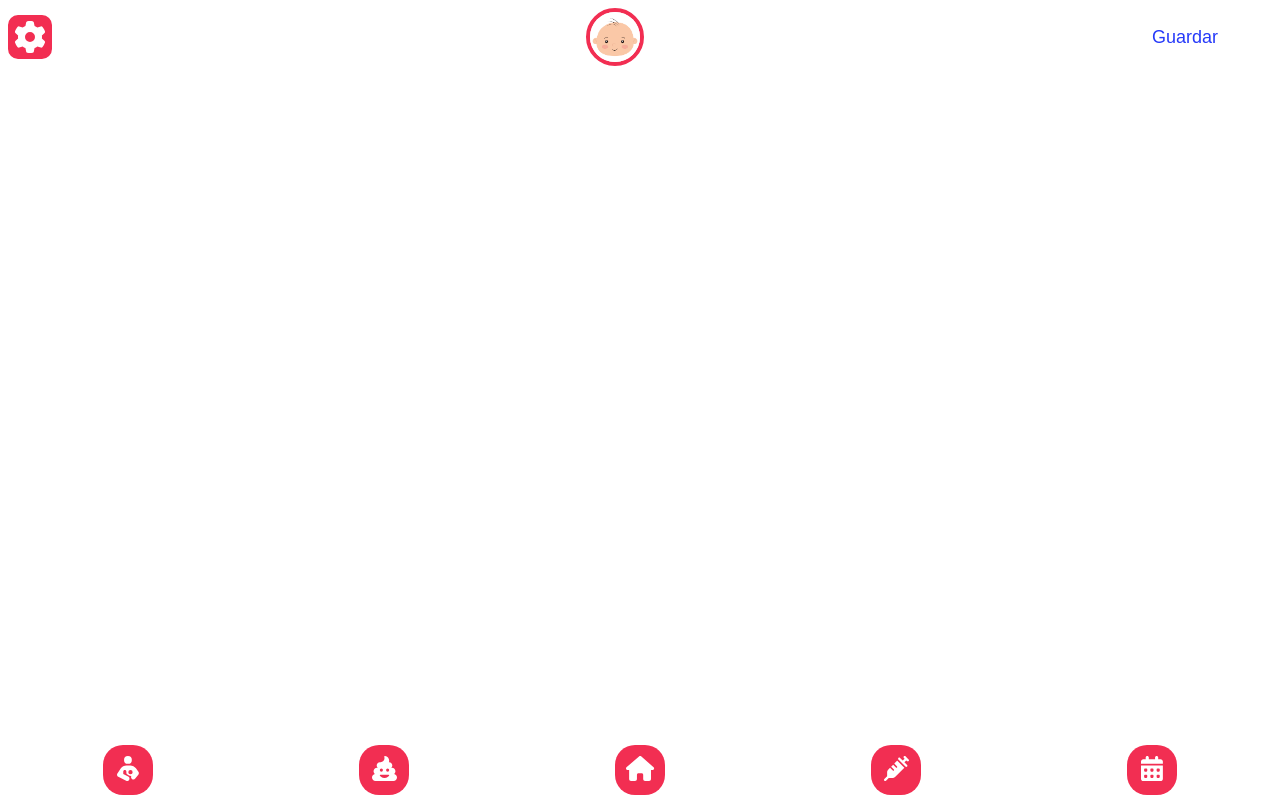
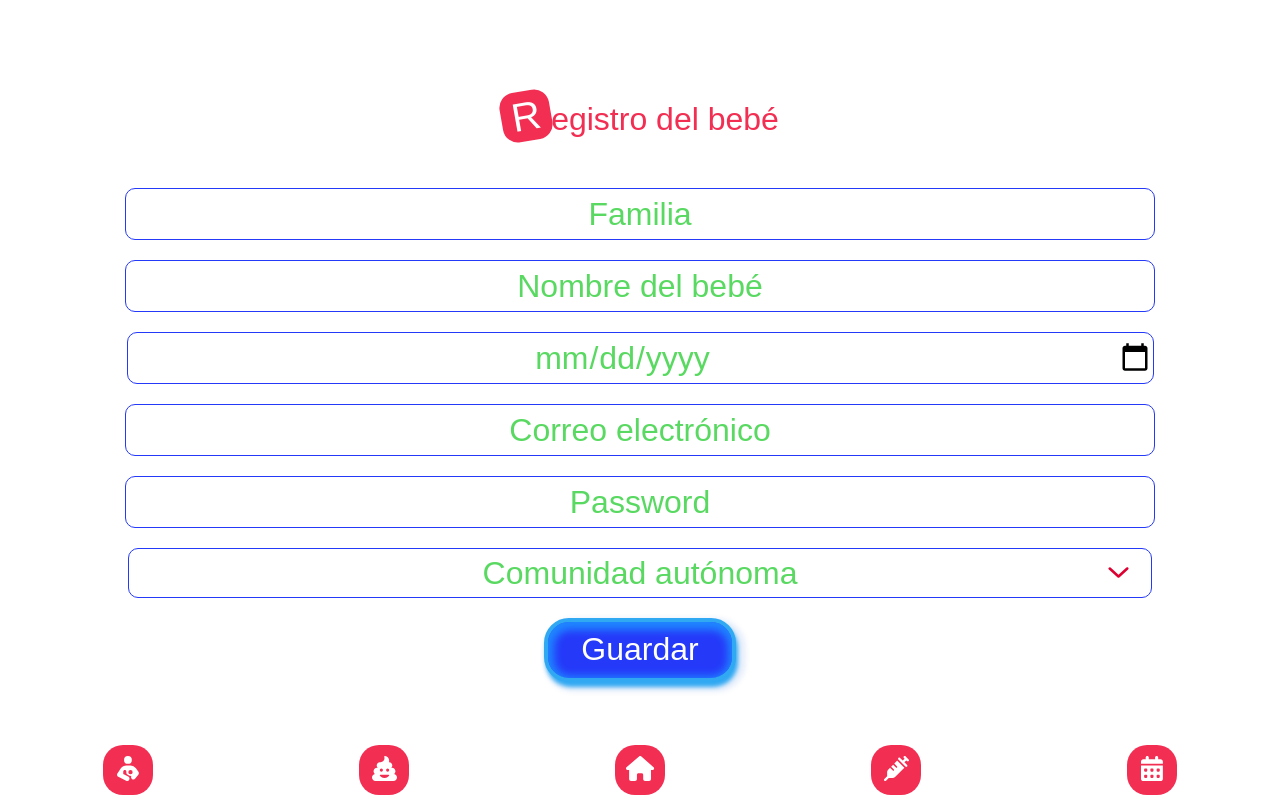
Before and after one commit to roxy-perez/babycare-angular, an Angular app: page /register in a window 1280 px wide. Before the commit this address led to /. Built offline with nearby package versions, Linux system fonts and the light colour scheme; a web font is replaced by a local one.

Commit message:
Creating the Register page

```diff
--- a/src/app/app-routing.module.ts
+++ b/src/app/app-routing.module.ts
@@ -1,10 +1,12 @@
 import { NgModule } from '@angular/core';
 import { RouterModule, Routes } from '@angular/router';
 import { LoginComponent } from './pages/login/login.component';
+import { RegisterComponent } from './pages/register/register.component';
 
 const routes: Routes = [
   { path: '', redirectTo: '/login', pathMatch: 'full' },
   { path: 'login', component: LoginComponent },
+  { path: 'register', component: RegisterComponent },
 ];
 
 @NgModule({
--- a/src/app/app.module.ts
+++ b/src/app/app.module.ts
@@ -7,9 +7,10 @@ import { AppComponent } from './app.component';
 import { HeaderComponent } from './components/header/header.component';
 import { FooterComponent } from './components/footer/footer.component';
 import { LoginComponent } from './pages/login/login.component';
+import { RegisterComponent } from './pages/register/register.component';
 
 @NgModule({
-  declarations: [AppComponent, HeaderComponent, FooterComponent, LoginComponent],
+  declarations: [AppComponent, HeaderComponent, FooterComponent, LoginComponent, RegisterComponent],
   imports: [BrowserModule, AppRoutingModule, FontAwesomeModule],
   providers: [],
   bootstrap: [AppComponent],
--- a/src/app/components/header/header.component.html
+++ b/src/app/components/header/header.component.html
@@ -1,4 +1,4 @@
-<header class="header">
+<header class="header" *ngIf="show()">
   <div routerLink="/register" class="icon-div">
       <fa-icon [icon]="faGear" size="2x"></fa-icon>
   </div>
--- a/src/app/components/header/header.component.ts
+++ b/src/app/components/header/header.component.ts
@@ -1,4 +1,5 @@
 import { Component } from '@angular/core';
+import { Router } from "@angular/router";
 import {
   faGear,
 } from '@fortawesome/free-solid-svg-icons';
@@ -10,4 +11,13 @@ import {
 })
 export class HeaderComponent {
   faGear = faGear;
+
+  constructor(public router: Router) { }
+
+  show(): boolean {
+    if (this.router.url !== '/register' && this.router.url !== '/login') {
+      return true;
+    }
+    return false;
+  }
 }
--- /dev/null
+++ b/src/app/pages/register/register.component.html
@@ -0,0 +1,41 @@
+<form>
+  <h2 class="title"><span>R</span>egistro del bebé</h2>
+  <div class="input-group">
+    <input type="text" id="family" name="family" placeholder="Familia" required>
+  </div>
+  <div class="input-group">
+    <input type="text" id="baby-name" name="baby-name" placeholder="Nombre del bebé" required>
+  </div>
+  <div class="input-group">
+    <input type="date" class="date" id="birthday" name="birthday" placeholder="F. nacimiento" required>
+  </div>
+  <div class="input-group">
+    <input type="email" id="email" name="email" placeholder="Correo electrónico" required>
+  </div>
+  <div class="input-group">
+    <input type="password" id="password" name="password" placeholder="Password" required>
+  </div>
+  <div class="input-group">
+    <select id="community" name="community" class="select-css">
+      <option selected disabled>Comunidad autónoma</option>
+      <option value="andalucia">Andalucía</option>
+      <option value="aragon">Aragón</option>
+      <option value="asturias">Asturias</option>
+      <option value="islas-baleares">Islas Baleares</option>
+      <option value="canarias">Canarias</option>
+      <option value="cantabria">Cantabria</option>
+      <option value="castilla-la-mancha">Castilla-La Mancha</option>
+      <option value="castilla-y-leon">Castilla y León</option>
+      <option value="cataluna">Cataluña</option>
+      <option value="valencia">Comunidad Valenciana</option>
+      <option value="extremadura">Extremadura</option>
+      <option value="galicia">Galicia</option>
+      <option value="madrid">Madrid</option>
+      <option value="murcia">Murcia</option>
+      <option value="navarra">Navarra</option>
+      <option value="pais-vasco">País Vasco</option>
+      <option value="la-rioja">La Rioja</option>
+    </select>
+  </div>
+  <button class="btn" type="submit">Guardar</button>
+</form>
--- /dev/null
+++ b/src/app/pages/register/register.component.scss
@@ -0,0 +1,65 @@
+@import '../../../styles/styles.scss';
+
+form {
+  display: flex;
+  flex-direction: column;
+  align-items: center;
+  gap: 20px;
+  margin: 2em auto;
+  padding: 2em;
+
+  h2 {
+    font-family: $ff-title;
+    font-size: 2rem;
+    font-weight: $fw-medium;
+    color: $red;
+    line-height: 1.4;
+
+    span {
+      @include span-letter;
+    }
+
+  }
+
+  .input-group {
+
+    input,
+    label,
+    select {
+      display: block;
+      width: 80vw;
+      border: 1px solid $blue;
+      border-radius: 10px;
+      font-family: $ff-title;
+      font-size: 2rem;
+      font-weight: $fw-medium;
+      color: $green;
+      line-height: 1.5;
+      text-align: center;
+
+      &::placeholder {
+        color: $green;
+      }
+    }
+
+    .select-css {
+      background-image: url('../../../assets/img/arrow-down.svg');
+      background-repeat: no-repeat, repeat;
+      background-position: right .7em top 50%, 0 0;
+      background-size: .65em auto, 100%;
+    }
+  }
+
+  .btn {
+    @include btn-no-shadow($blue, $white, $light-blue);
+    @include blue-shadow;
+
+    &:hover {
+      cursor: pointer;
+      background-color: rgba(242, 46, 82, 0.9);
+      border: 4px solid rgba(242, 46, 82, 0.4);
+      @include red-shadow;
+    }
+  }
+
+}
--- a/src/styles/0-base/_colors.scss
+++ b/src/styles/0-base/_colors.scss
@@ -2,5 +2,7 @@ $white: #fff;
 $red: #F22E52;
 $green: #59D961;
 $yellow: #FFCF25;
+$light-yellow: #FFF5BE;
 $blue: #2539F9;
+$light-blue: #30A8F2;
 $dark-gray: #07070A;
--- a/src/styles/0-base/_normalize.scss
+++ b/src/styles/0-base/_normalize.scss
@@ -188,6 +188,14 @@ select { /* 1 */
   text-transform: none;
 }
 
+select{
+  background: none;
+  border: none;
+  appearance: none;
+  -moz-appearance: none;
+  -webkit-appearance: none;
+}
+
 /**
  * Correct the inability to style clickable types in iOS and Safari.
  */
--- a/src/styles/2-mixins/_mixin.scss
+++ b/src/styles/2-mixins/_mixin.scss
@@ -1,4 +1,4 @@
-@mixin avatar{
+@mixin avatar {
   width: 50px;
   height: 50px;
   border-radius: 50%;
@@ -8,3 +8,40 @@
   justify-content: center;
   overflow: hidden;
 }
+
+@mixin span-letter {
+  display: inline-block;
+  width: 50px;
+  height: 50px;
+  line-height: 50px;
+  background-color: $red;
+  color: $white;
+  font-size: 2.5rem;
+  text-align: center;
+  border-radius: 15px;
+  transform: rotate(-10deg);
+  -ms-transform: rotate(-710deg);
+  -webkit-transform: rotate(-10deg);
+}
+
+@mixin btn-no-shadow($background-color, $text-color, $border-color){
+  height: 2em;
+  width: 6em;
+  border: 4px solid $border-color;
+  border-radius: 25px;
+  background-color: $background-color;
+  font-family: $ff-title;
+  font-size: 2rem;
+  font-weight: $fw-medium;
+  color: $text-color;
+}
+
+@mixin blue-shadow {
+  -webkit-box-shadow: inset 1px 3px 8px 5px #1F87FF, 2px 5px 4px 0px #30A8F2, 5px 5px 5px 5px rgba(33, 99, 219, 0.1);
+  box-shadow: inset 1px 3px 8px 5px #1F87FF, 2px 5px 4px 0px #30A8F2, 5px 5px 5px 5px rgba(33, 99, 219, 0.1);
+}
+
+@mixin red-shadow {
+  -webkit-box-shadow: inset 1px 3px 8px 5px #EF3349, 2px 5px 4px 0px #F22E52, 5px 5px 5px 5px rgba(239, 51, 73, 0.1);
+  box-shadow: inset 1px 3px 8px 5px #EF3349, 2px 5px 4px 0px #F22E52, 5px 5px 5px 5px rgba(239, 51, 73, 0.1);
+}
```
Also changed, not shown: src/app/pages/register/register.component.ts (added, +11 -0 lines), src/assets/img/arrow-down.svg (added), 1 other file (tests, documents, lock files or other folders). Lines whose indentation alone changed are shown as unchanged.
